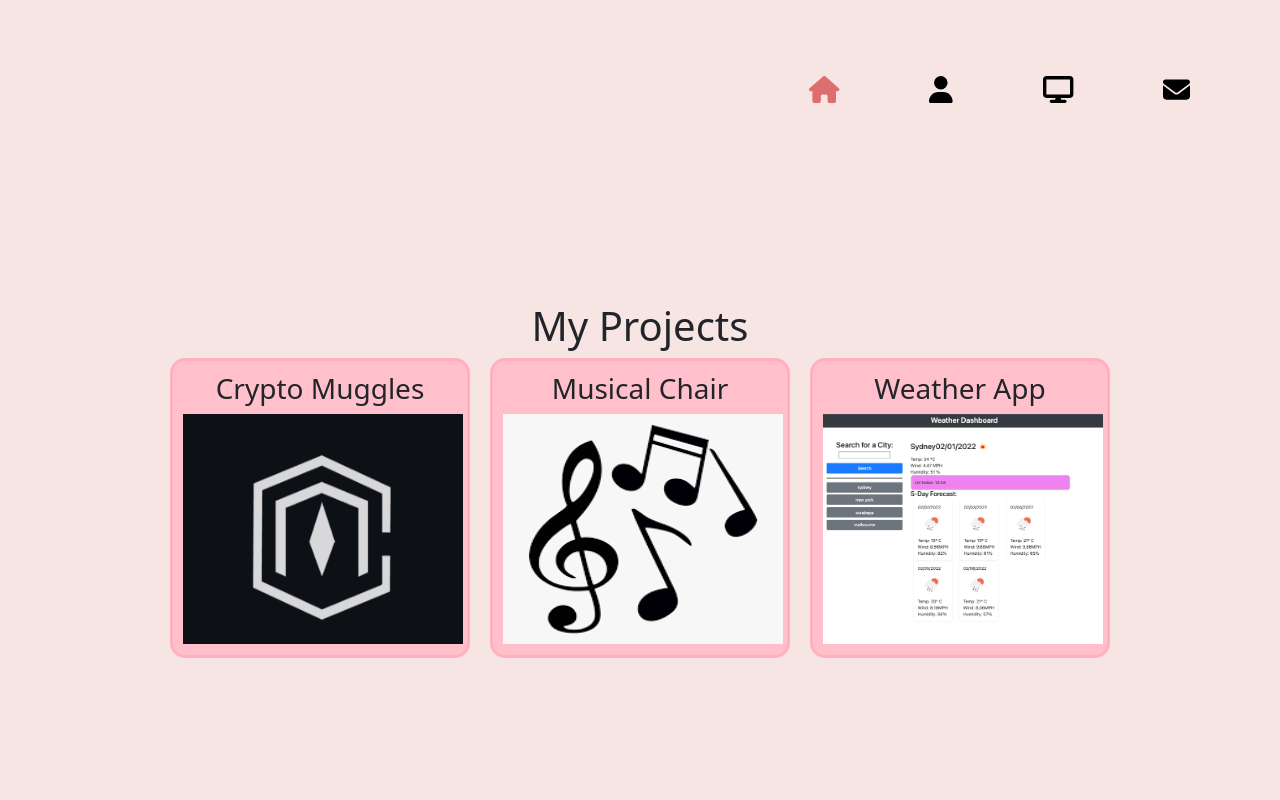
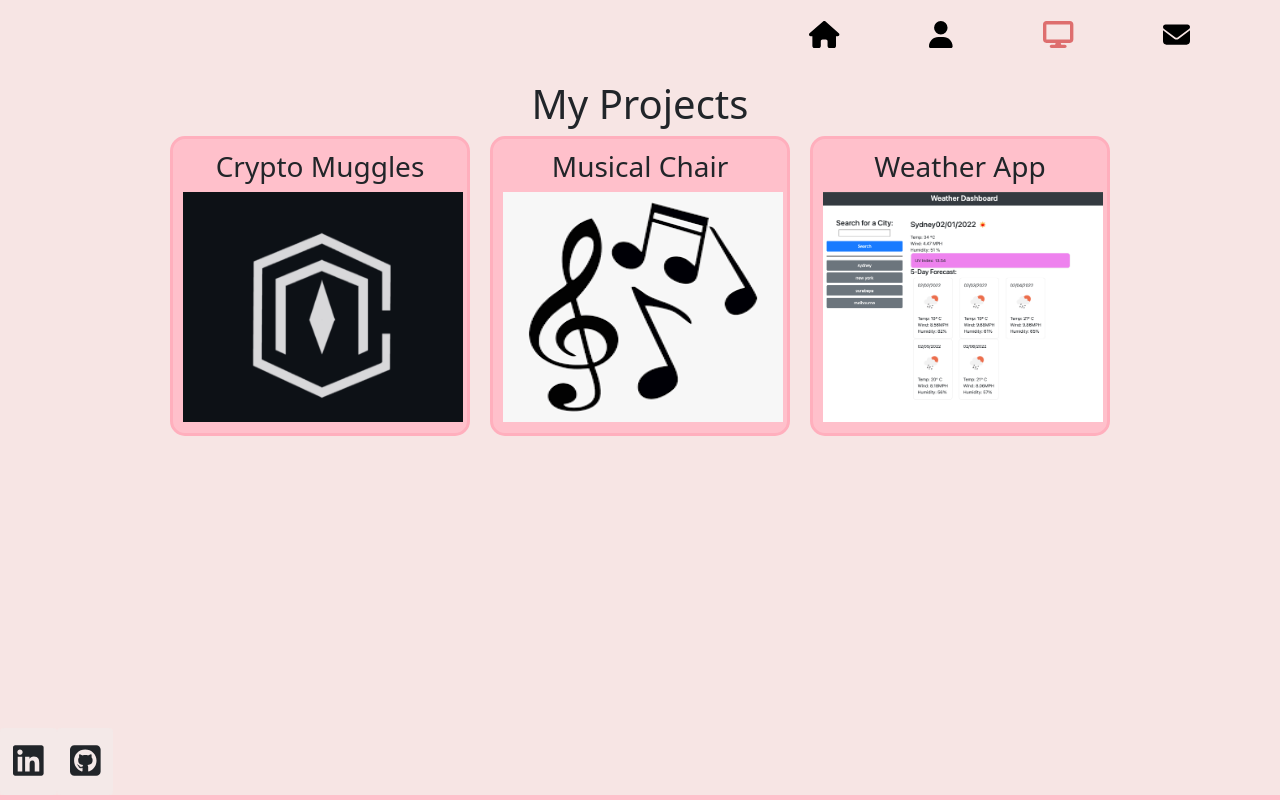
Before and after one commit to levigun/react-portfolio, a React (Create React App) app: page /projects in a window 1280 px wide. Shown: the top 800 px of the page. Built offline with nearby package versions, Linux system fonts and the light colour scheme.

Commit message:
edited some styling for navbar and some components

```diff
--- a/src/components/Navbar/Navitem.jsx
+++ b/src/components/Navbar/Navitem.jsx
@@ -10,10 +10,23 @@ export default function Navitem(props) {
 
     const [showTitle, setShowTitle] = useState(false);
 
+    function getScreenWidth(){
+        return document.body.clientWidth;
+    }
+
     function onHoverIcon(){
+
+        // do noth when below 768px
+
+        const width = getScreenWidth();
+
+        if(width > 768){
+            setShowTitle(true)
+        }
+
+
         console.log('hovering');
 
-        setShowTitle(true)
 
     }
 
--- a/src/components/Navbar/index.jsx
+++ b/src/components/Navbar/index.jsx
@@ -1,33 +1,56 @@
 import { faHome, faUser, faEnvelope, faDisplay } from '@fortawesome/free-solid-svg-icons'
+import { useLocation, useRoutes } from 'react-router-dom'
 import './index.scss'
 import Navitem from './Navitem'
 
 export default function Navbar (){
+
+    const route = useLocation()
+
+    function renderlinkColour(link){
+
+        return function(){
+
+            // if link is the same as current page then
+            console.log(route);
+            if(route.pathname === link){
+                return 'rgb(222, 110, 110)'
+            } else {
+                return '#000'
+            }
+            // give red
+
+            // else black
+        }
+
+
+
+    }
 
     const navItems = [
         {
             to: '/',
             icon: faHome,
             title: 'HOME',
-            color: "rgb(222, 110, 110)"
+            color: renderlinkColour('/')
         },
         {
             to: '/about',
             icon: faUser,
             title: 'ABOUT',
-            color: "#000"
+            color: renderlinkColour("/about")
         },
         {
             to: '/projects',
             icon: faDisplay,
             title: 'WORK',
-            color: "#000"
+            color: renderlinkColour("/projects")
         },
         {
             to: '/contact',
             icon: faEnvelope,
             title: 'CONTACT ME',
-            color: "#000"
+            color: renderlinkColour("/contact")
         },
     ]
 
@@ -41,7 +64,7 @@ export default function Navbar (){
                     <Navitem
                         key={item.title}
                         to={item.to}
-                        color={item.color}
+                        color={item.color()}
                         title={item.title}
                         icon={item.icon}
                         />
--- a/src/components/Navbar/index.scss
+++ b/src/components/Navbar/index.scss
@@ -11,11 +11,10 @@
         vertical-align: top;
         margin-right: 90px;
         height: 51px;
-        line-height: 150px;
         font-size: 27px;
 
 
-        &:hover {
+        &:active, &:hover {
             color: rgb(222, 110, 110);
 
         }
--- a/src/components/Projects/index.jsx
+++ b/src/components/Projects/index.jsx
@@ -9,15 +9,20 @@ import weatherApp from '../pages/images/weather-app-look.png'
 
 export default function Projects() {
   return (
-    <div className='vh-100 d-flex flex-column align-items-center justify-content-center text-center'>
+    <div className='container-fluid min-height'>
+      <div className="row">
+        <div className="col-12">
           <h1 className='text-center'>My Projects</h1>
-        <div className='row d-flex align-items-center justify-content-center text-center'>
+        </div>
+      </div>
+
+      <div className='row align-items-center justify-content-center text-center'>
 
         <div className="col-12 col-md-3 card-container">
           <div>
             <h3 className="text-center">Crypto Muggles</h3>
             <a href='https://github.com/levigun/crypto-website.git' target="_blank">
-                <img src={cryptoMuggles}/>
+              <img src={cryptoMuggles} />
             </a>
           </div>
         </div>
@@ -26,7 +31,7 @@ export default function Projects() {
           <div>
             <h3 className="text-center">Musical Chair</h3>
             <a href='https://github.com/levigun/musical-chair.git' target="_blank">
-                <img src={musicalChair}/>
+              <img src={musicalChair} />
             </a>
           </div>
         </div>
@@ -35,7 +40,7 @@ export default function Projects() {
           <div>
             <h3 className="text-center">Weather App</h3>
             <a href='https://github.com/levigun/weather-app.git' target="_blank">
-                <img src={weatherApp}/>
+              <img src={weatherApp} />
             </a>
           </div>
         </div>
--- a/src/components/Projects/style.css
+++ b/src/components/Projects/style.css
@@ -17,6 +17,9 @@ img {
     width: 280px;
     height: 230px;
 }
+.min-height {
+    min-height: 81vh;
+}
 
 @media only screen and (max-width: 570px) {
     .card-container{
--- a/src/components/pages/About.jsx
+++ b/src/components/pages/About.jsx
@@ -1,9 +1,15 @@
 import React from 'react'
 import '../../App.scss'
 
+const styles = {
+  minHeight: {
+    minHeight: '81vh'
+  }
+}
+
 export default function About() {
   return (
-    <div className='d-flex flex-column justify-content-center align-items-center text-center vh-100'>
+    <div style={styles.minHeight} className='d-flex flex-column justify-content-center align-items-center text-center'>
       <h1  style={{fontSize: '500%'}}> About Me </h1>
         <p  style={{fontSize: '200%'}}>
                 I am originally from Indonesia who migrated to Sydney, Australia in 2018.
--- a/src/components/pages/Contact.jsx
+++ b/src/components/pages/Contact.jsx
@@ -3,14 +3,14 @@ import React from 'react'
 const styles = {
   field: {
     backgroundColor: '#f4e9e8',
-    height: '10%',
-    fontSize: '30px',
+    height: '20px',
+    fontSize: '20px',
     margin: '0 10px'
   },
   message: {
-    height: '50%',
+    height: '150px',
     backgroundColor: '#f4e9e8',
-    fontSize: '30px',
+    fontSize: '20px',
     margin: '0 10px'
   },
   formContainer: {
@@ -23,15 +23,20 @@ const styles = {
     borderRadius: '15px',
     backgroundColor: '#ffc0cb',
     padding: '10px',
-    border: 'solid #FFAFBD'
+    border: 'solid #FFAFBD',
   },
   sendBtn: {
     fontSize: '150%',
-    backgroundColor:' #DDFCFF',
+    backgroundColor: ' #DDFCFF',
     borderRadius: '15px',
     padding: '10px',
     border: 'solid black 0.5px',
+  },
+  minHeight: {
+    minHeight: '81vh'
   }
+
+
 }
 
 export default function Contact() {
@@ -40,13 +45,13 @@ export default function Contact() {
   }
 
   return (
-    <div className='vh-100 align-items-center justify-content-center text-center d-flex flex-column'>
+    <div style={styles.minHeight} className='align-items-center justify-content-center text-center d-flex flex-column'>
       <h1>Contact Me</h1>
       <form onSubmit={handleSubmit} style={styles.formContainer}>
         <input type="text" className="py-4" style={styles.field} placeholder="Your Name" />
         <input type="text" className="py-4" style={styles.field} placeholder="Your Email" />
         <input type="text" className="py-4" style={styles.field} placeholder="Phone" />
-        <textarea placeholder="Message"  style={styles.message}></textarea>
+        <textarea placeholder="Message" style={styles.message}></textarea>
         <button style={styles.sendBtn} className="mt-3" id="sendBtn" type="submit">Send</button>
       </form>
     </div>
--- a/src/components/pages/Home.jsx
+++ b/src/components/pages/Home.jsx
@@ -8,13 +8,15 @@ const styles = {
     backgroundImage: `url(${background})`,
     backgroundRepeat: 'noRepeat',
     backgroundSize: 'cover',
-    backgroundPosition: 'center'
+    backgroundPosition: 'center',
+    minHeight: '81vh'
   }
+
 }
 
 export default function Home() {
   return (
-    <div className="vh-100 d-flex justify-content-center align-items-center text-center" style={styles.background}>
+    <div className="d-flex justify-content-center align-items-center text-center" style={styles.background}>
       <section>
         <article className="heading" style={{fontSize: '700%'}}>I'm Levina.</article>
         <article className="sub-heading" style={{fontSize: '400%'}}>pastry chef turned learning developer</article>
--- a/src/components/pages/ProjectPage.jsx
+++ b/src/components/pages/ProjectPage.jsx
@@ -4,7 +4,7 @@ import Projects from '../Projects'
 
 const ProjectPage = () => {
   return (
-    <div className='container-fluid'>
+    <div>
       <Projects/>
     </div>
   )
```
Also changed, not shown: src/components/Navbar/mobileView.jsx (deleted, +0 -22 lines), package.json (line endings or trailing spaces). Lines whose indentation alone changed are shown as unchanged.
